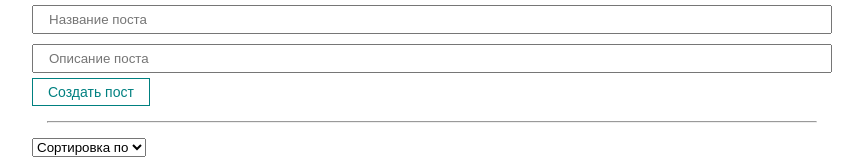
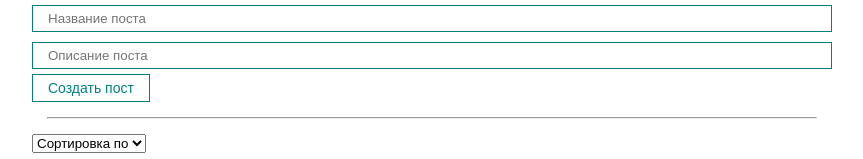
Before and after one commit to 1iekim/react_begin, a React (Create React App) app: page / in a window 1280 px wide. Shown: the top 159 px of the page, without its empty margins (208-1071 px from the left). Built offline with nearby package versions, Linux system fonts and the light colour scheme.

Commit message:
fix: fix input style

```diff
--- a/src/components/UI/input/MyInput.module.css
+++ b/src/components/UI/input/MyInput.module.css
@@ -2,5 +2,5 @@
     width: 100%;
     padding: 5px 15px;
     margin: 5px 0;
-    bottom: 1px solid teal;
+    border: 1px solid teal;
 }
```
